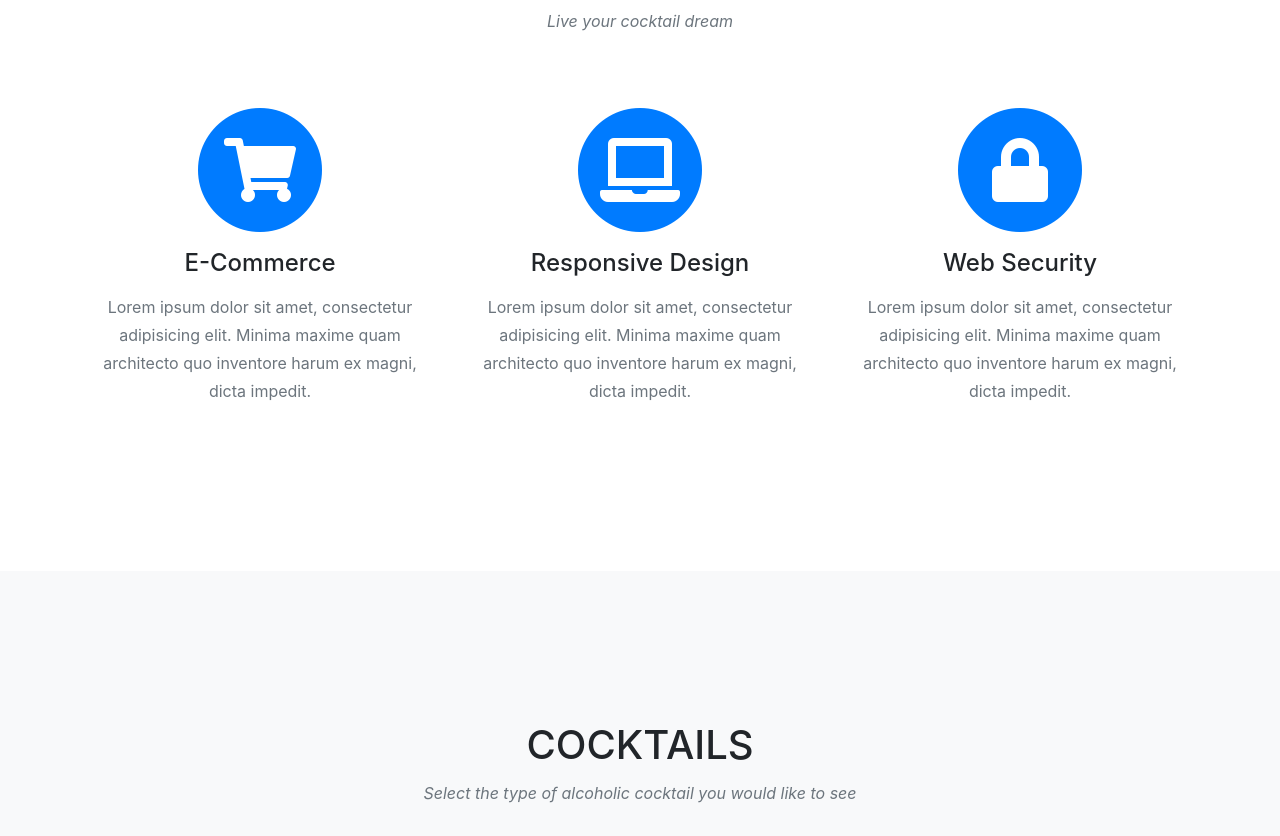
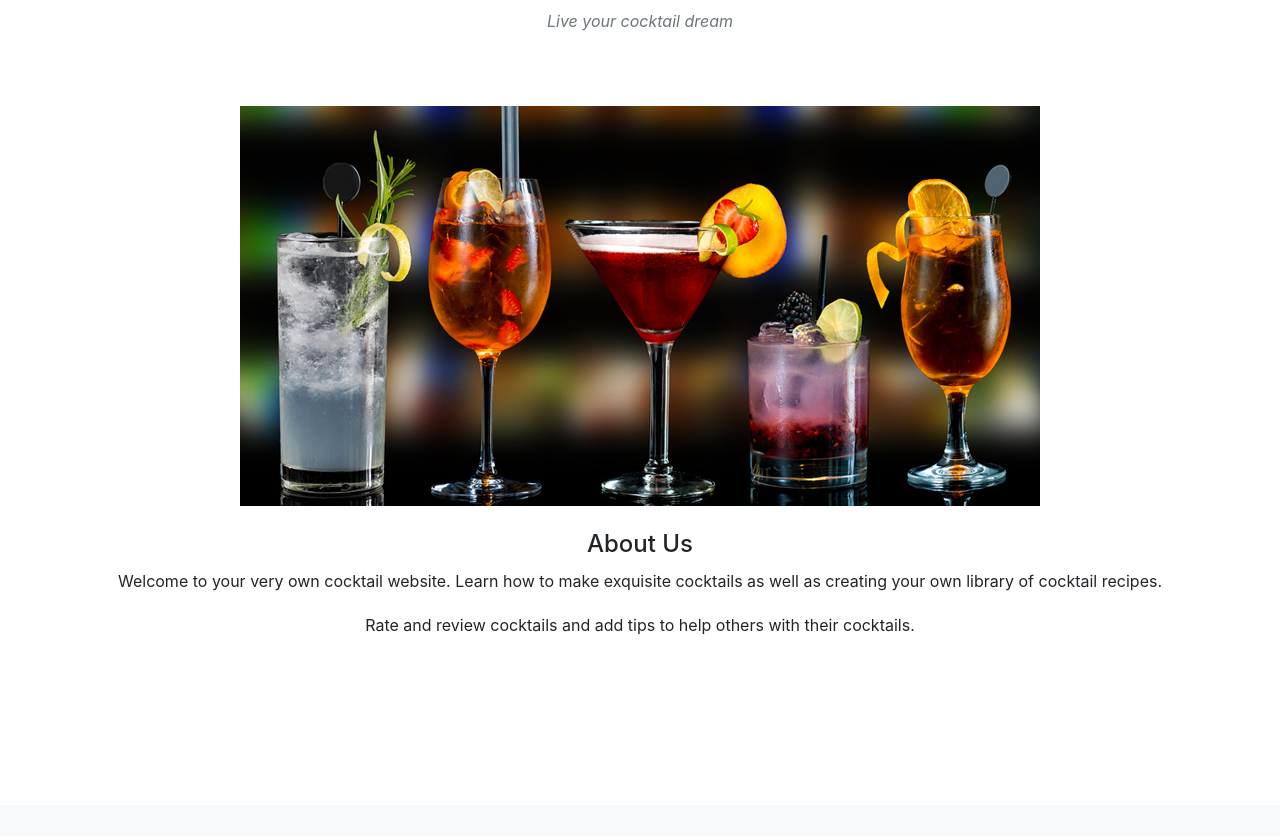
Before and after one commit to lalitac19/lalitac19.github.io, a website with bundled scripts: page index.html in a window 1280 px wide. Shown: the part 701-1537 px from the top of the page. Built offline with nearby package versions, Linux system fonts and the light colour scheme; a web font is replaced by a local one.

Commit message:
New Features

```diff
--- a/index.html
+++ b/index.html
@@ -86,32 +86,17 @@
             <h3 class="section-subheading text-muted">Live your cocktail dream</h3>
           </div>
         </div>
-        <div class="row text-center">
-          <div class="col-md-4">
-            <span class="fa-stack fa-4x">
-              <i class="fas fa-circle fa-stack-2x text-primary"></i>
-              <i class="fas fa-shopping-cart fa-stack-1x fa-inverse"></i>
-            </span>
-            <h4 class="service-heading">E-Commerce</h4>
-            <p class="text-muted">Lorem ipsum dolor sit amet, consectetur adipisicing elit. Minima maxime quam architecto quo inventore harum ex magni, dicta impedit.</p>
+        <div class=" text-center">
+        <!--   <div class="col-md-4"> -->
+        <img border="5" align="middle" src="img/cocktails.jpg" alt="cocktails">
+          <br>
+          <br>
+            <h4 >About Us</h4>
+            <p >Welcome to your very own cocktail website. Learn how to make exquisite cocktails as well as creating your own library of cocktail recipes.</p>
+            <p >Rate and review cocktails and add tips to help others with their cocktails.  </p>
           </div>
-          <div class="col-md-4">
-            <span class="fa-stack fa-4x">
-              <i class="fas fa-circle fa-stack-2x text-primary"></i>
-              <i class="fas fa-laptop fa-stack-1x fa-inverse"></i>
-            </span>
-            <h4 class="service-heading">Responsive Design</h4>
-            <p class="text-muted">Lorem ipsum dolor sit amet, consectetur adipisicing elit. Minima maxime quam architecto quo inventore harum ex magni, dicta impedit.</p>
-          </div>
-          <div class="col-md-4">
-            <span class="fa-stack fa-4x">
-              <i class="fas fa-circle fa-stack-2x text-primary"></i>
-              <i class="fas fa-lock fa-stack-1x fa-inverse"></i>
-            </span>
-            <h4 class="service-heading">Web Security</h4>
-            <p class="text-muted">Lorem ipsum dolor sit amet, consectetur adipisicing elit. Minima maxime quam architecto quo inventore harum ex magni, dicta impedit.</p>
-          </div>
-        </div>
+
+       <!--  </div> -->
       </div>
     </section>
 
```
Also changed, not shown: img/cocktails.jpg (added).
